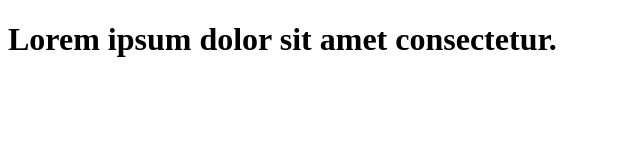
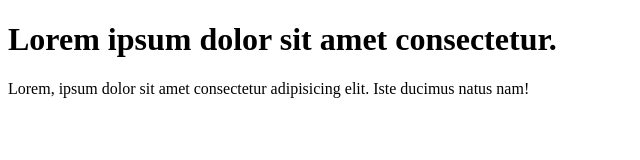
Before and after one commit to samsondebebe/learn-git, a plain HTML site: page index.html in a window 1280 px wide. Shown: the whole page, without its empty margins (0-640 px from the left). Drawn offline with Linux system fonts and the light colour scheme.

Commit message:
add the paragraph

```diff
--- a/index.html
+++ b/index.html
@@ -7,5 +7,9 @@
   </head>
   <body>
     <h1>Lorem ipsum dolor sit amet consectetur.</h1>
+    <p>
+      Lorem, ipsum dolor sit amet consectetur adipisicing elit. Iste ducimus
+      natus nam!
+    </p>
   </body>
 </html>
```
